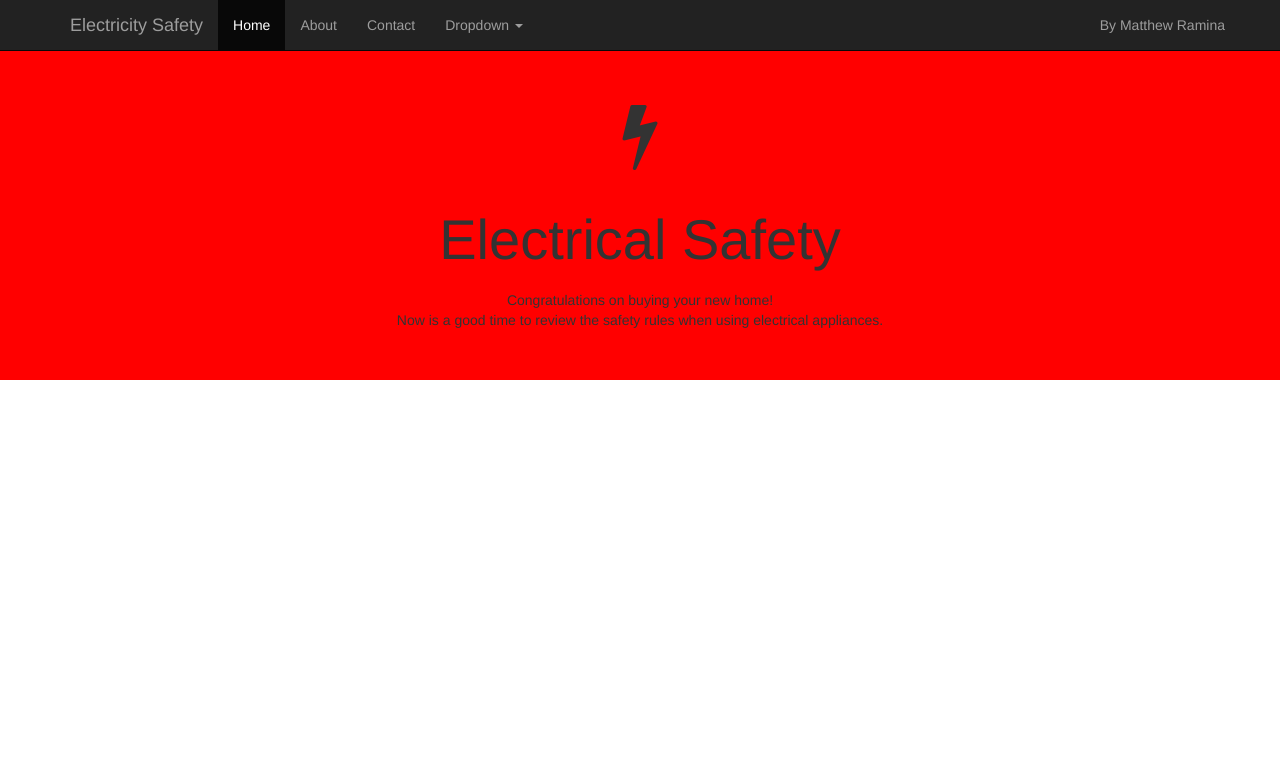
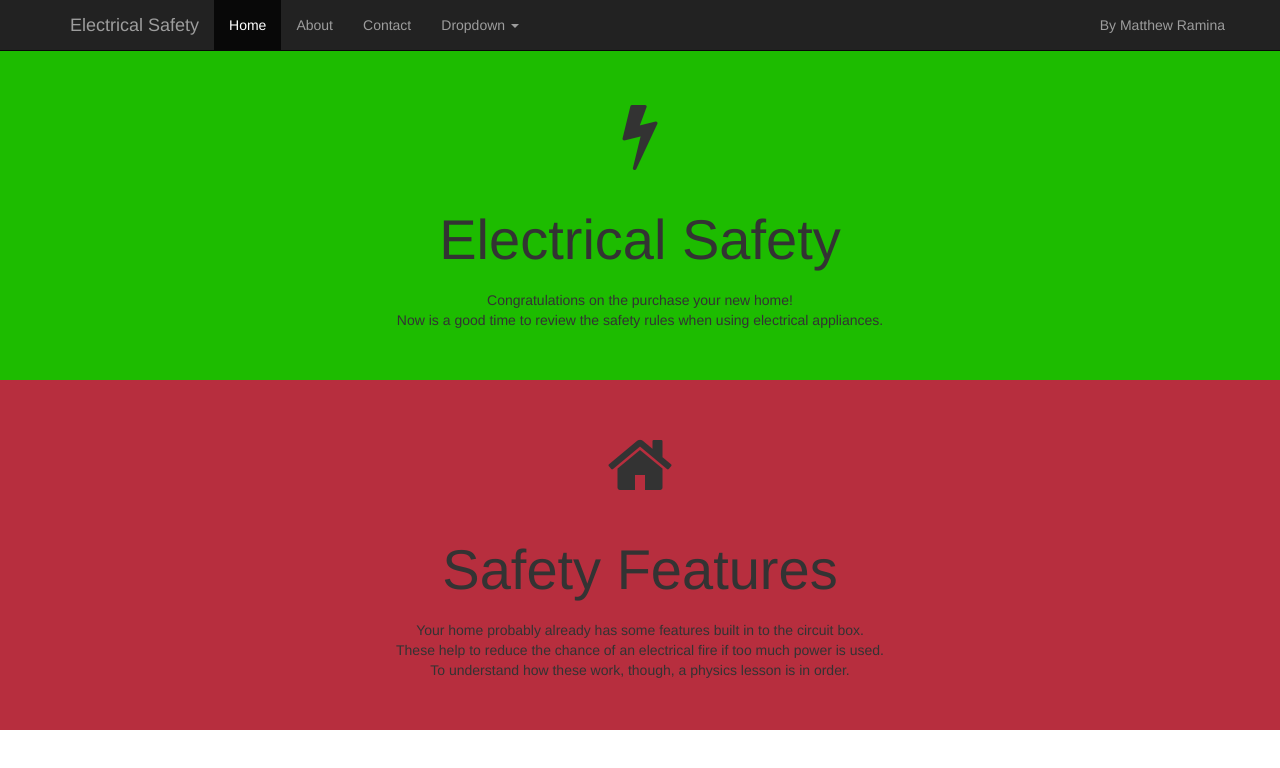
Before and after one commit to mattr555/electricity-safety, a plain HTML site: page index.html in a window 1280 px wide. Drawn offline with nearby package versions, Linux system fonts and the light colour scheme.

Commit message:
added slide 2

```diff
--- a/index.html
+++ b/index.html
@@ -17,7 +17,7 @@
             <span class="icon-bar"></span>
             <span class="icon-bar"></span>
           </button>
-          <a class="navbar-brand" href="#">Electricity Safety</a>
+          <a class="navbar-brand" href="#">Electrical Safety</a>
         </div>
         <div class="navbar-collapse collapse">
           <ul class="nav navbar-nav">
@@ -48,8 +48,20 @@
 		</div>
 		<div class="title">Electrical Safety</div>
 		<div class="copy">
-			Congratulations on buying your new home!<br>
+			Congratulations on the purchase your new home!<br>
 			Now is a good time to review the safety rules when using electrical appliances.
+		</div>
+	</div>
+
+	<div class="slide" id="slide2">
+		<div class="icon-head">
+			<i class="fa fa-home fa-5x"></i>
+		</div>
+		<div class="title">Safety Features</div>
+		<div class="copy">
+			Your home probably already has some features built in to the circuit box. <br>
+			These help to reduce the chance of an electrical fire if too much power is used. <br>
+			To understand how these work, though, a physics lesson is in order.
 		</div>
 	</div>
 
--- a/style.css
+++ b/style.css
@@ -24,5 +24,9 @@ body {
 }
 
 #slide1 {
-	background-color: red;
+	background-color: #1DBC00;
 }
+
+#slide2 {
+	background-color: #B72E3E;
+}
```
